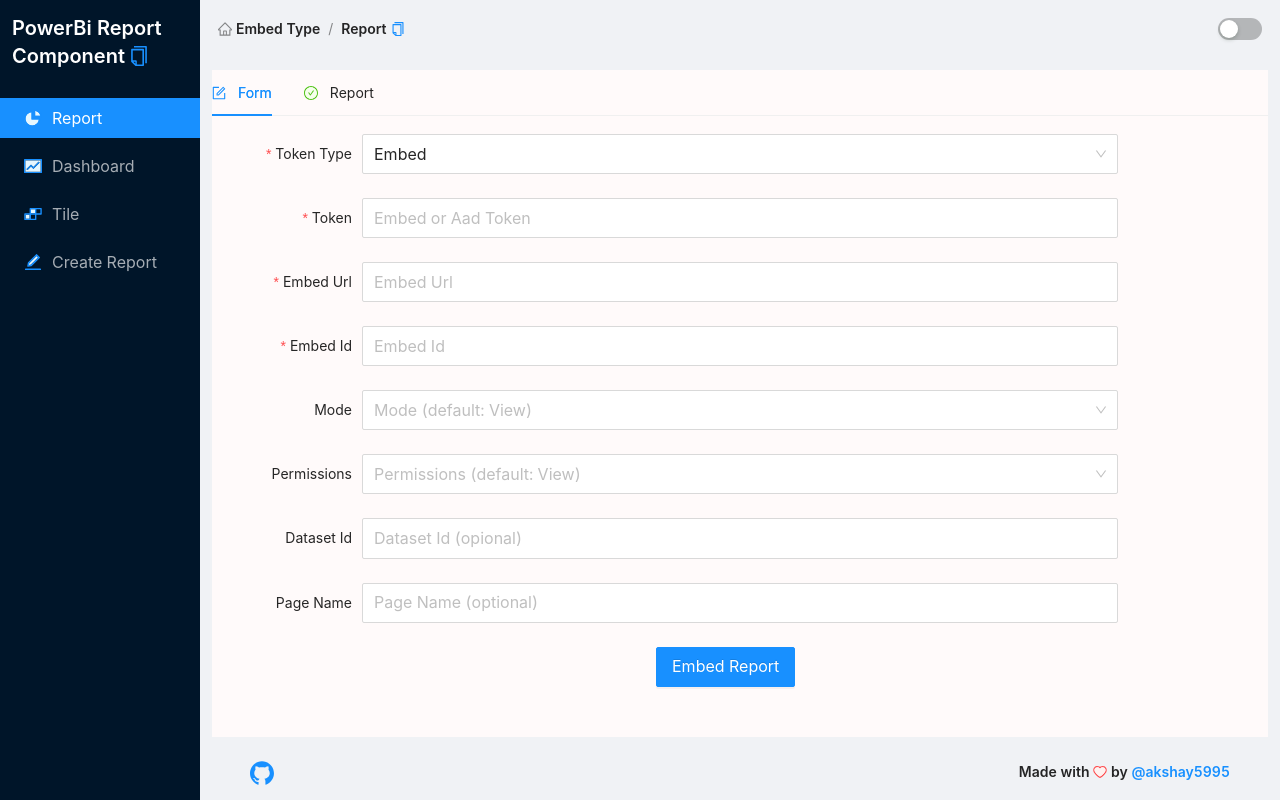
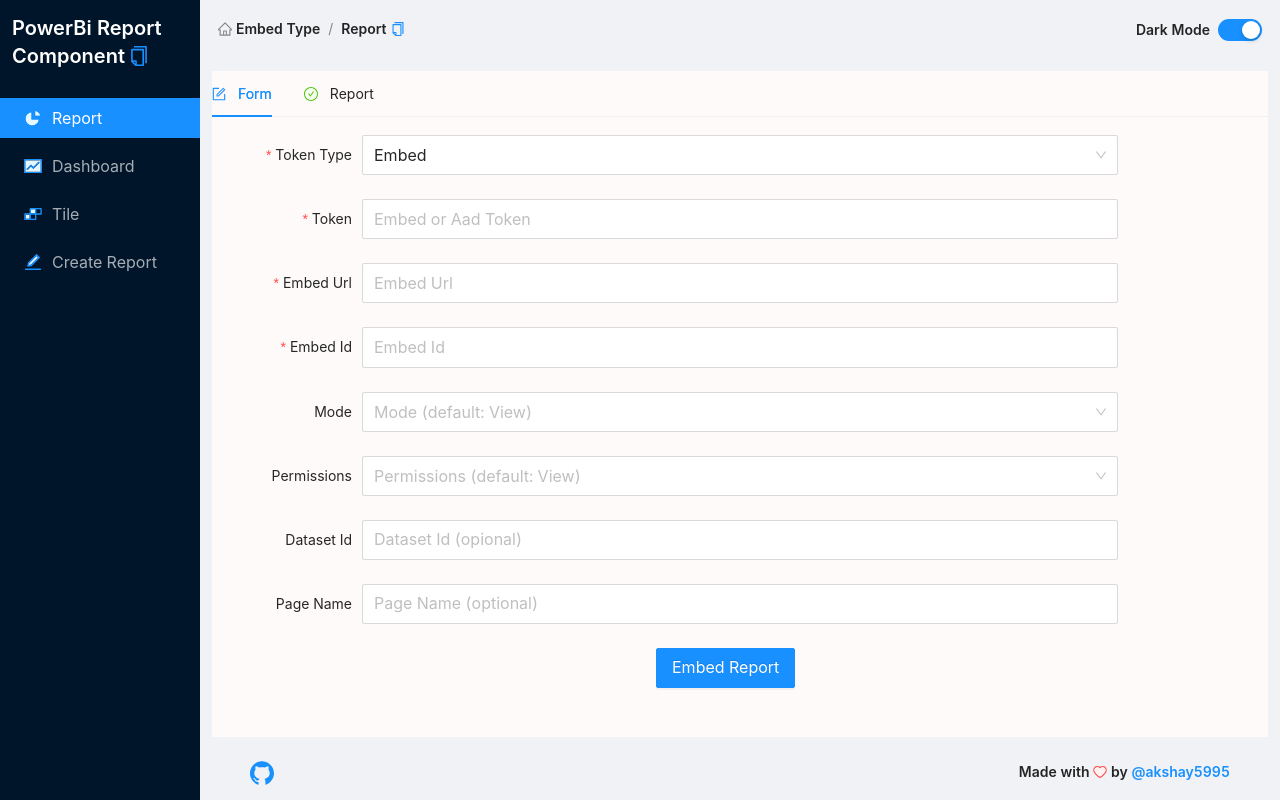
Before and after one commit to akshay5995/powerbi-report-component, a React app: page / in a window 1280 px wide. Built offline with nearby package versions, Linux system fonts and the light colour scheme.

Commit message:
added darkmode label and minor fix

```diff
--- a/src/docs/common/Header.jsx
+++ b/src/docs/common/Header.jsx
@@ -1,11 +1,11 @@
 import React from 'react';
-import { Breadcrumb, Switch, Typography } from 'antd';
-import { HomeOutlined, BulbFilled } from '@ant-design/icons';
+import { Breadcrumb, Switch, Typography, Space } from 'antd';
+import { HomeOutlined } from '@ant-design/icons';
 
 const { Text } = Typography;
 
 const Header = ({ title, setDarkMode, isDarkMode }) => {
-  const onChange = (checked) => setDarkMode(!checked);
+  const onChange = (checked) => setDarkMode(checked);
 
   const genereateImportStatement = () => {
     let importComponent = title === 'Create Report' ? 'Report' : title;
@@ -25,11 +25,13 @@
           </Text>
         </Breadcrumb.Item>
       </Breadcrumb>
+      <Space>
+      <Text strong>Dark Mode</Text>
       <Switch
-        checkedChildren={<BulbFilled />}
-        checked={!isDarkMode}
+        checked={isDarkMode}
         onChange={onChange}
       />
+      </Space>
     </div>
   );
 };
```
